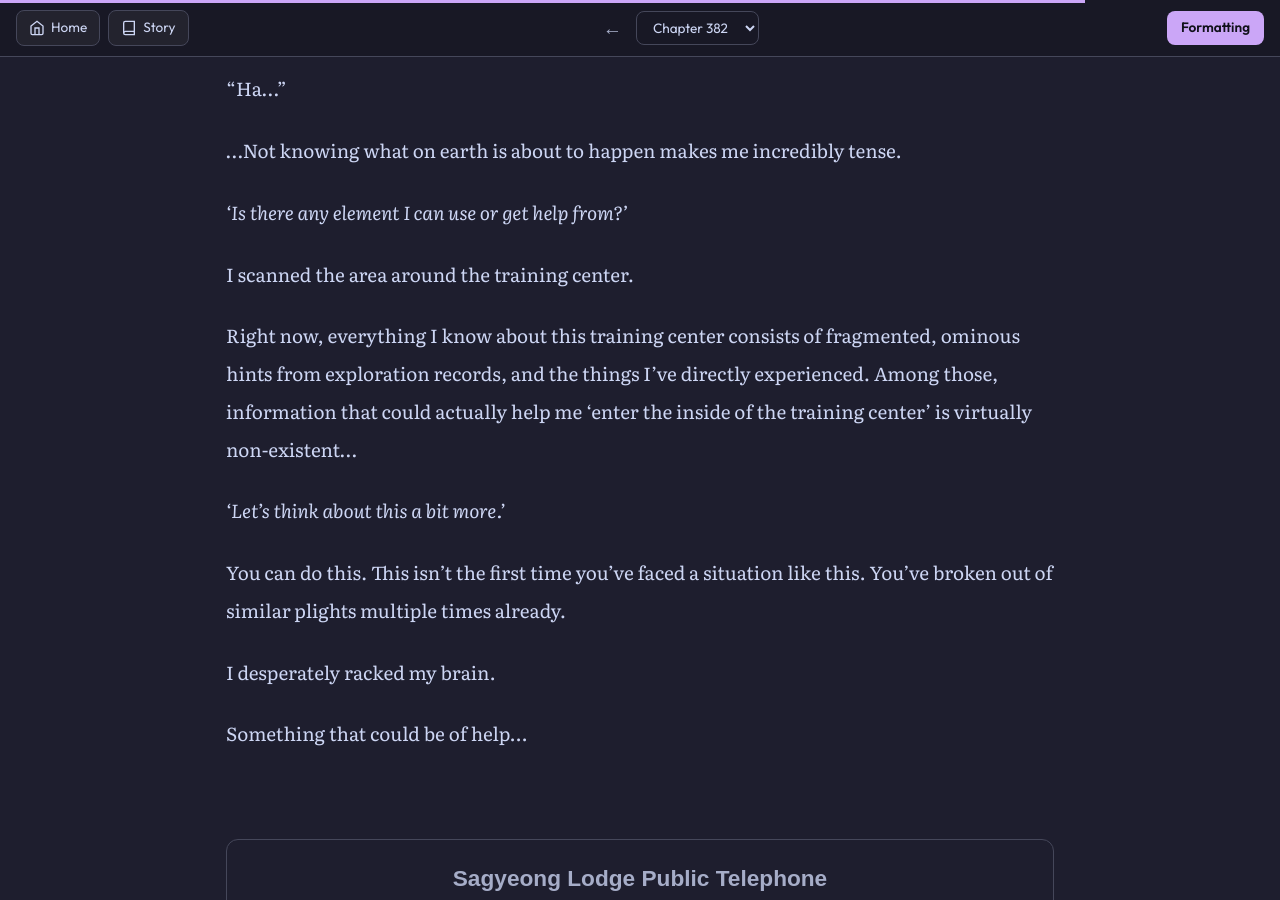
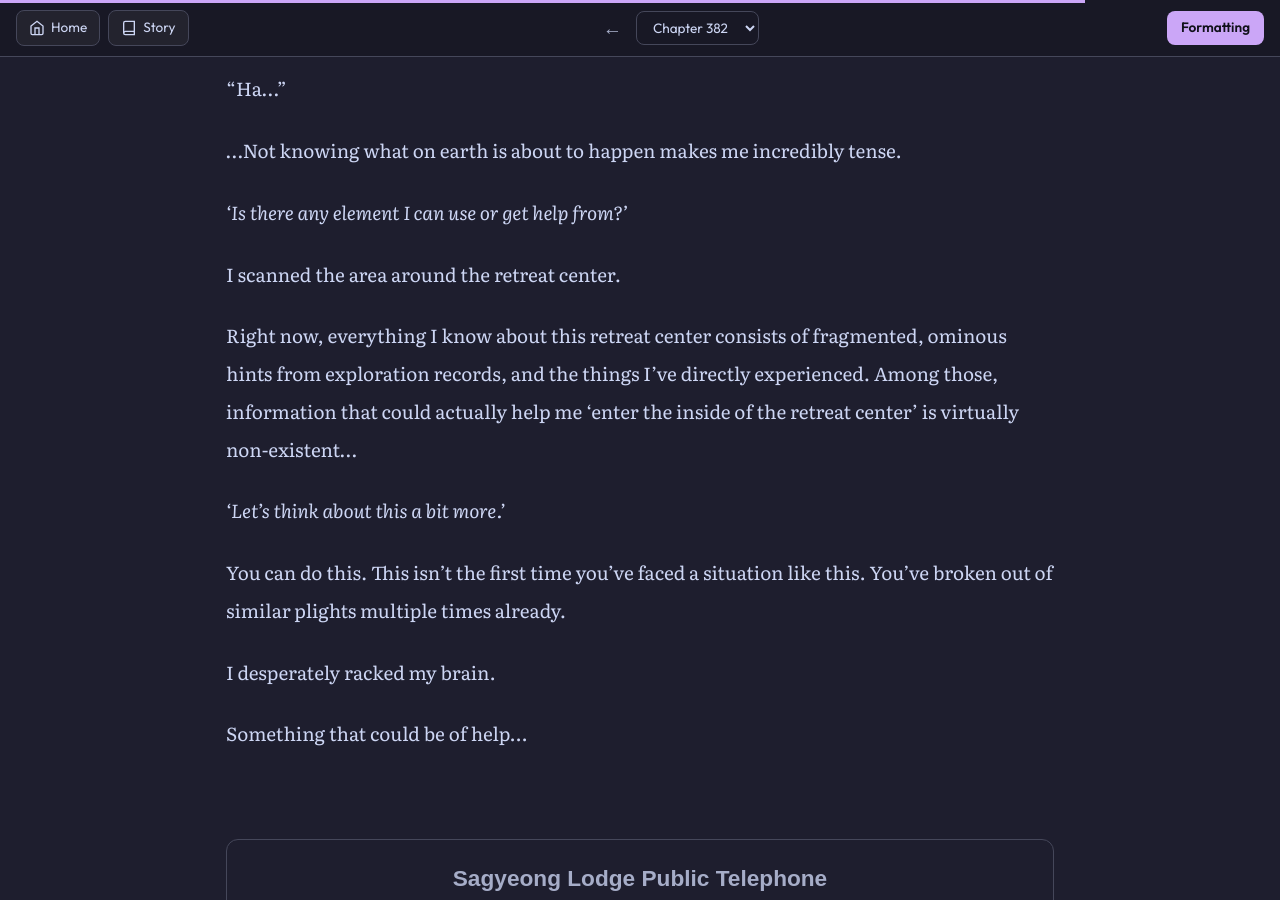
Before and after one commit to soleumn/soleumn.github.io, a Jekyll site: the page built from _chapters/gsgw/ch382.md, in a window 1280 px wide and 900 px high, scrolled down 19696 px. Built offline with Jekyll 4.4.1, drawn with Linux system fonts in a browser that asks for light colours; some web fonts are replaced; comment, search, counter and statistics services are not loaded; some of the changed text lies outside the part shown.

Commit message:
Update ch382.md

```diff
--- a/_chapters/gsgw/ch382.md
+++ b/_chapters/gsgw/ch382.md
@@ -15,7 +15,7 @@ Since escape was just around the corner and we had already accomplished everythi
 <br>
 
 <div style="text-align: right !important; margin: 20px 0; color: #ff5c5c;">
-  <del><strong>Shinmaru Training Center —»</strong></del>
+  <del><strong>Shinmaru Retreat Center —»</strong></del>
 </div>
 
 <br>
@@ -54,12 +54,12 @@ Staring at the sign, which was so massive it remained visible even in this pitch
 
 <div style="border: 1px solid var(--borda-suave, rgba(255, 255, 255, 0.1)); border-radius: 12px; padding: 16px; text-align: center; margin: 20px 0;">
   <strong><big>Prize Collection Location:</big><br><br>
-  Information Desk in front of the 1st Floor Entrance of the Training Center</strong>
+  Information Desk in front of the 1st Floor Entrance of the Retreat Center</strong>
 </div>
 
 <br>
 
-The 1st-floor entrance was made of glass, as is typical for training centers, giving a faint glimpse of the interior.
+The 1st-floor entrance was made of glass, as is typical for retreat centers, giving a faint glimpse of the interior.
 
 *'…It's an absolute mess.'*
 
@@ -265,13 +265,13 @@ Deputy Jin Nasol stared at my hand inside the box.
 
 I had formulated a hypothesis.
 
-*'The events at this training center don't exactly seem elaborate or grand.'*
+*'The events at this retreat center don't exactly seem elaborate or grand.'*
 
 Because from the very beginning, it looked like they were just trying to maintain outward appearances.
 
 If so, let's assume the prize drawing setup was put together with a similar level of effort.
 
-The training center staff would have made this prize box and then thrown the drawing balls inside.
+The retreat center staff would have made this prize box and then thrown the drawing balls inside.
 
 How would they have put them in?
 
@@ -377,7 +377,7 @@ It won't work.
 
 <div class="wiki" markdown="1">
 
-The moment you step outside the training center zone, it is judged as a clear.
+The moment you step outside the retreat center zone, it is judged as a clear.
 
 </div>
 
@@ -387,7 +387,7 @@ Hmm. Let's not bother saying it out loud... She'll find out soon enough anyway.
 
 I stepped forward vigorously alongside Deputy Jin Nasol.
 
-Leaving the training center building behind, we walked on, and once we passed outside the training center zone......
+Leaving the retreat center building behind, we walked on, and once we passed outside the retreat center zone......
 
 ......Hm?
 
@@ -417,13 +417,13 @@ Don't tell me... I'm the only one who couldn't get out?
 
 *'No way.'*
 
-I moved my feet again, approaching the training center building before completely leaving the zone once more.
+I moved my feet again, approaching the retreat center building before completely leaving the zone once more.
 
 I left the zone for a second time.
 
 …It was exactly the same.
 
-I was still standing all by myself in front of the training center, which had turned into a ruined, abandoned building.
+I was still standing all by myself in front of the retreat center, which had turned into a ruined, abandoned building.
 
 "……Ah."
 
@@ -489,7 +489,7 @@ Even right now... I don't feel particularly corrupted or contaminated.
 
 "What is it?"
 
-Instinctively, I leaned my back against the training center wall and submerged myself in thought.
+Instinctively, I leaned my back against the retreat center wall and submerged myself in thought.
 
 *'…Is it a matter of intentionality?'*
 
@@ -542,7 +542,7 @@ The courage test flyer.
 </div>
 
 **Prize Claim Location:**<br>
-Information Desk in front of the 1st-floor entrance of the Training Center.
+Information Desk in front of the 1st-floor entrance of the Retreat Center.
 
 <br>
 
@@ -580,9 +580,9 @@ Why on earth is this happening to me...
 
 *'Is there any element I can use or get help from?'*
 
-I scanned the area around the training center.
+I scanned the area around the retreat center.
 
-Right now, everything I know about this training center consists of fragmented, ominous hints from exploration records, and the things I've directly experienced. Among those, information that could actually help me 'enter the inside of the training center' is virtually non-existent...
+Right now, everything I know about this retreat center consists of fragmented, ominous hints from exploration records, and the things I've directly experienced. Among those, information that could actually help me 'enter the inside of the retreat center' is virtually non-existent...
 
 *'Let's think about this a bit more.'*
 
@@ -619,13 +619,13 @@ And if I haven't found it at any of the courage test locations I've visited so f
 
 "It can only be here."
 
-I looked back at the training center once more.
+I looked back at the retreat center once more.
 
 And this time, I moved my feet with a bit more certainty.
 
 *Creak.*
 
-The glass door opened heavily, revealing the lobby of the pitch-black, abandoned training center.
+The glass door opened heavily, revealing the lobby of the pitch-black, abandoned retreat center.
 
 *'Rather than being deeper inside, the probability is higher that it's right here.'*
 
@@ -679,7 +679,7 @@ And carefully, I pressed speed-dial button 3.
 
 <br>
 
-**<span class='f-iceland'>[This is the Supernatural Disaster Management Bureau. Are you currently in need of rescue?]</span>**
+**<span class='f-iceland'><big>[This is the Supernatural Disaster Management Bureau. Are you currently in need of rescue?]</big></span>**
 
 <br>
 
```
